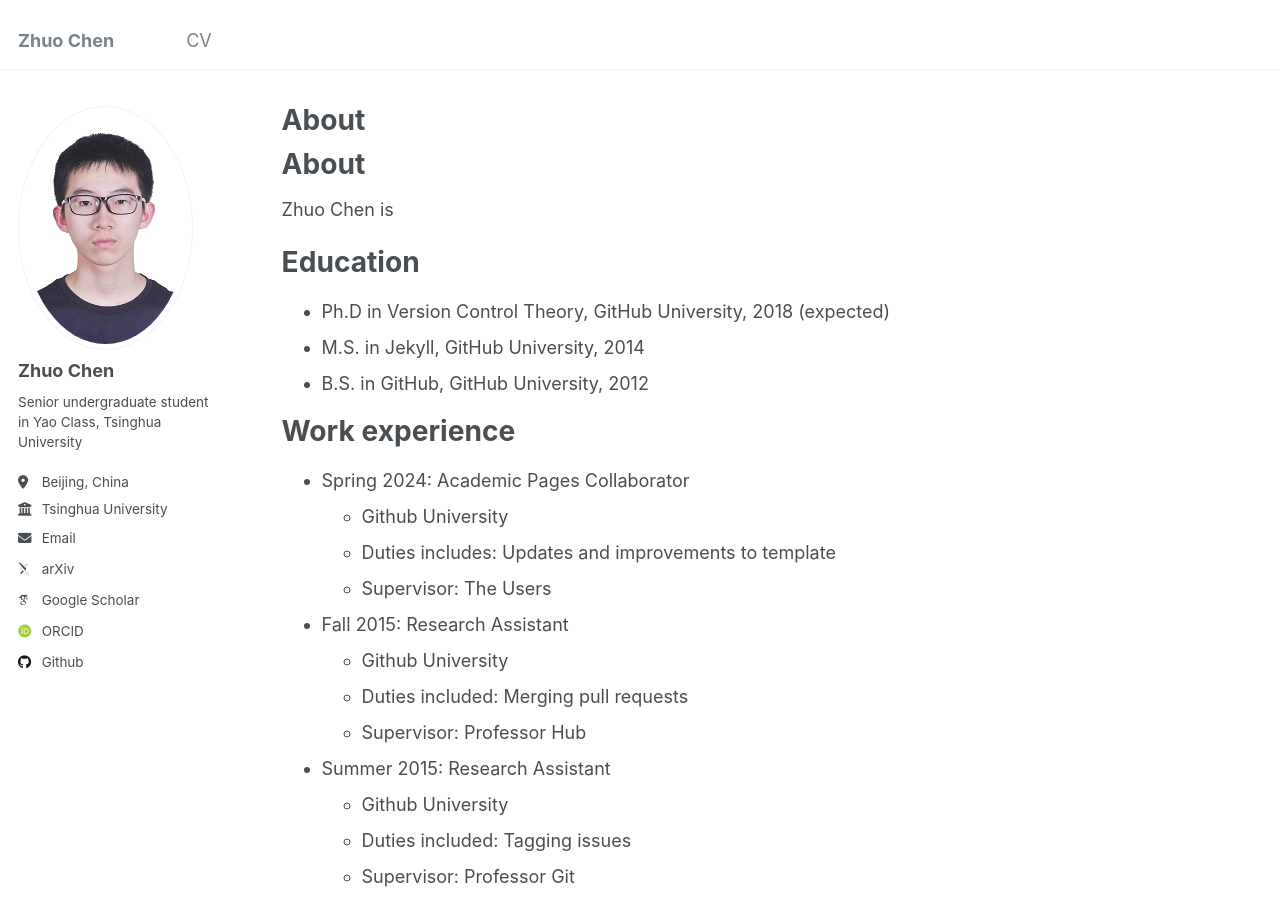
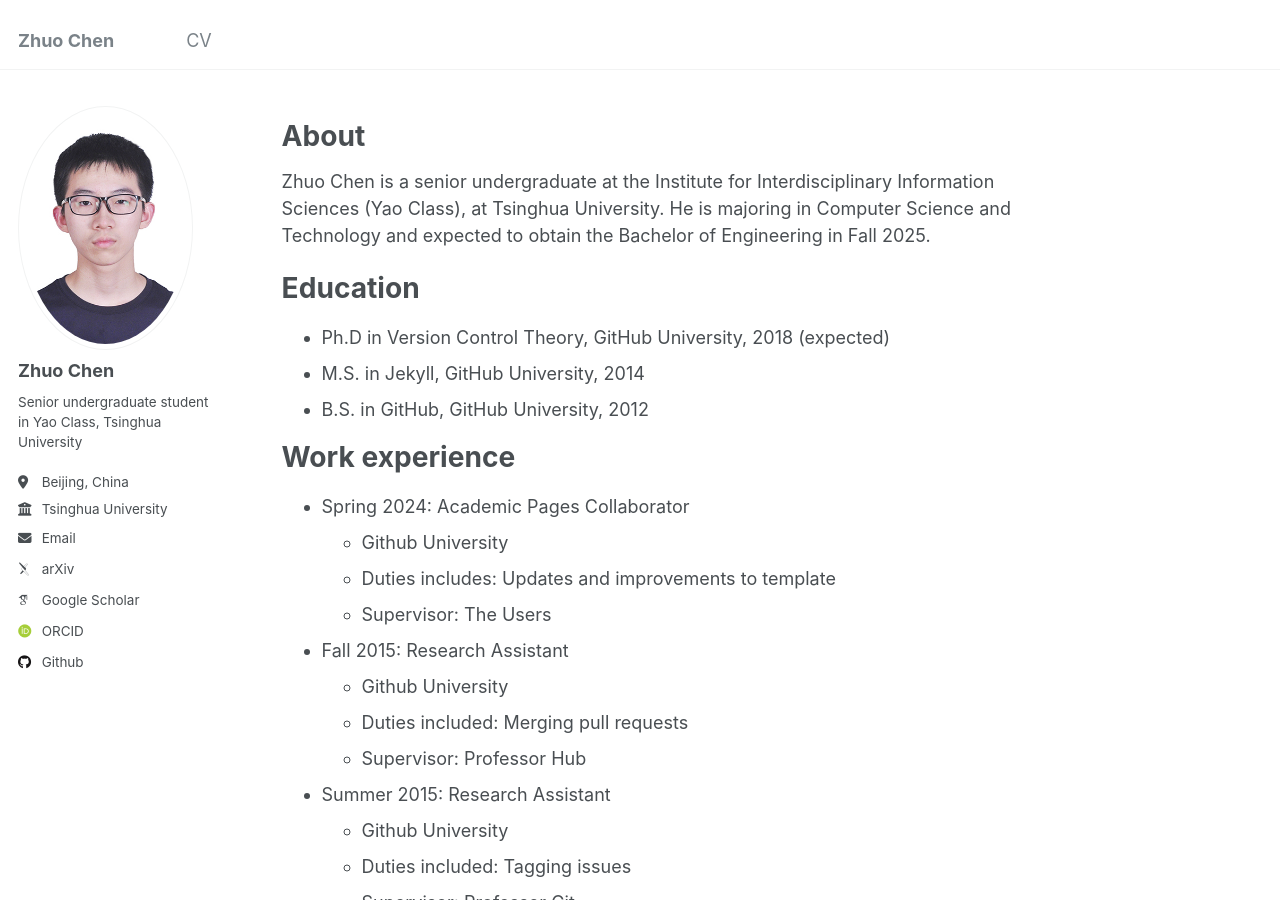
Before and after one commit to zhuo-che21/ZhuoChen.github.io, a Jekyll site: the page built from _pages/about.md, in a window 1280 px wide and 900 px high. Built offline with Jekyll 4.4.1, drawn with Linux system fonts in a browser that asks for light colours; some web fonts are replaced; our own code applies the rules of GitHub Pages for plain Markdown files.

Commit message:
Update about.md

```diff
--- a/_pages/about.md
+++ b/_pages/about.md
@@ -1,6 +1,6 @@
 ---
 permalink: /
-title:
+title: ""
 author_profile: true
 redirect_from:
   - /about/
@@ -9,7 +9,8 @@ redirect_from:
 
 About
 ======
-Zhuo Chen is
+Zhuo Chen is a senior undergraduate at the Institute for Interdisciplinary Information Sciences (Yao Class), at Tsinghua University.
+He is majoring in Computer Science and Technology and expected to obtain the Bachelor of Engineering in Fall 2025.
 
 Education
 ======
```
